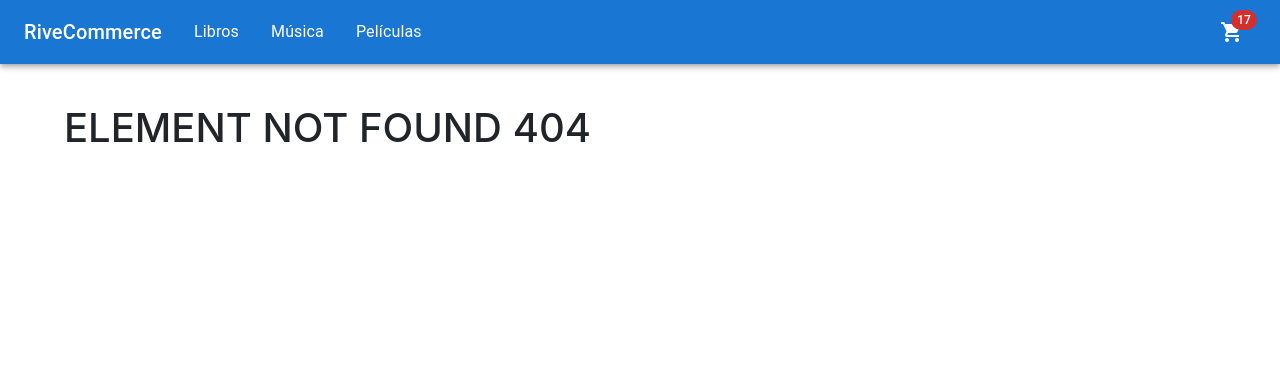
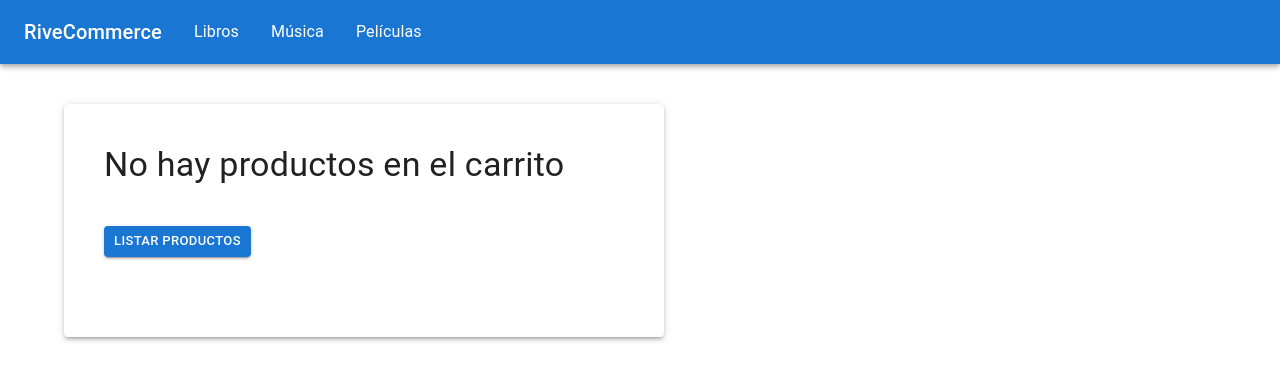
Before and after one commit to NicoRivella/ecommerceReactJS, a React (Create React App) app in the folder rivecomerce/: page /cart in a window 1280 px wide. Before the commit this address had no page. Shown: the top 380 px of the page. Built offline with nearby package versions, Linux system fonts and the light colour scheme.

Commit message:
CartView

```diff
--- a/rivecomerce/src/App.js
+++ b/rivecomerce/src/App.js
@@ -5,6 +5,7 @@ import Container from '@mui/material/Container';
 import { Box } from '@mui/material';
 import { BrowserRouter, Routes, Route} from 'react-router-dom'
 import CartProvider from './context/CartContext'
+import Cart from './components/Cart/Cart';
 
 function App() {
   return (
@@ -19,6 +20,7 @@ function App() {
               <Route path='/' element= {<ItemListContainer/>}/>
               <Route path='/category/:categoryId' element= {<ItemListContainer/>}/>
               <Route path='/detail/:productId' element={<ItemDetailContainer />}/>
+              <Route path='/cart' element= {<Cart/>}/>
               <Route path='*' element= {<h1>ELEMENT NOT FOUND 404</h1>}/>
             </Routes>
           </Container>
--- /dev/null
+++ b/rivecomerce/src/components/Cart/Cart.js
@@ -0,0 +1,117 @@
+
+import { useCart } from "../../context/CartContext"
+import Typography from '@mui/material/Typography';
+import Paper  from '@mui/material/Paper';
+import Box from '@mui/system/Box';
+import Button from '@mui/material/Button';
+import { Link } from 'react-router-dom';
+
+
+const Cart = () => {
+
+    const carrito = useCart()
+
+    //console.log(carrito)
+    let total = 0
+    carrito.cart.forEach(producto => {total = producto.quantity * producto.price + total})
+    //console.log(subtotal)
+    if(carrito.cart.length === 0) {
+        return (
+            <Paper elevation={3} sx={{
+                marginTop: 5,
+                width: 600,
+                padding: 5,
+              }}>
+                <Box sx={{
+                    marginBottom: 5
+                }}>
+                    <Typography variant='h4'>
+                        No hay productos en el carrito
+                    </Typography>
+                </Box>
+                <Box sx={{
+                    marginBottom: 5
+                }}>
+                    <Button size="small" variant="contained"><Link style={{textDecoration:"none", color:"white"}} to={'/'}> Listar Productos </Link></Button>
+                </Box>
+
+            </Paper>
+        )
+    }
+
+    return (
+        <Paper elevation={3} sx={{
+            marginTop: 5,
+            width: 600,
+            padding: 5,
+          }}>
+            <Box sx={{
+                marginBottom: 5
+            }}>
+                <Typography variant='h3'>
+                    Carrito de compras
+                </Typography>
+            </Box>
+            {
+                    carrito.cart.map(prod =>
+                        <Box sx={{
+                            marginTop: 3,
+                            marginBottom: 3,
+                            }}>
+                            <Typography variant='h6'>
+                                {prod.title}
+                            </Typography>
+                            <Typography>
+                                {prod.quantity} unidades
+                            </Typography>
+                            <Typography>
+                                Precio Unitario: ${prod.price}
+                            </Typography>
+                            <Typography>
+                                Subtotal:${prod.price  * prod.quantity}
+                            </Typography>
+                            <Button size="small" variant="contained" onClick={() => carrito.removeItem(prod.id)}> Eliminar</Button>
+                        </Box>
+                    )
+             }
+            <Box sx={{
+                marginBottom: 5
+            }}>
+                <Typography variant='h4'>
+                    Total: ${total}
+                </Typography>
+            </Box>
+        </Paper>
+    )
+}
+
+
+/*
+    <Paper elevation={3} sx={{
+        marginTop: 5,
+        width: 600,
+        padding: 5,
+      }}>
+        <Box sx={{
+            marginBottom: 5
+            }}>
+            <Typography variant='h4'>
+               {title}
+            </Typography>
+        </Box>
+        <img src={pictureUrl} alt="" height='125'></img>
+        <Box sx={{
+            marginTop: 3,
+            marginBottom: 3,
+            }}>
+            <Typography variant='h4'>
+                ${price}
+            </Typography>
+        </Box>
+        <Button size="small" variant="contained"><Link style={{textDecoration:"none", color:"white"}} to={`/detail/${id}`}> Ver Detalle </Link></Button>
+
+    </Paper>
+
+
+*/
+export default Cart
--- a/rivecomerce/src/components/CartWidget/CartWidget.js
+++ b/rivecomerce/src/components/CartWidget/CartWidget.js
@@ -2,21 +2,30 @@ import Box from '@mui/material/Box';
 import IconButton from '@mui/material/IconButton';
 import Badge from '@mui/material/Badge';
 import ShoppingCartIcon from "@material-ui/icons/ShoppingCart";
+import { useCart } from '../../context/CartContext'
+import { Link } from 'react-router-dom';
 
 const CartWidget = (props) => {
+    const  cartC = useCart();
+    const cantidad = cartC.getQuantity();
+    //console.log(cantidad);
+
+    if (cantidad > 0) {
       return (
         <Box sx={{ display: { xs: 'none', md: 'flex' } }}>
+          <Link style={{textDecoration:"none", color:"white"}} to='/cart'>
             <IconButton
               size="large"
               aria-label="show 17 new notifications"
               color="inherit"
             >
-          <Badge badgeContent={17} color="error">
+              <Badge badgeContent={cantidad} color="error">
                 <ShoppingCartIcon />
               </Badge>
             </IconButton>
+          </Link>
         </Box>
-    )
+      )} else {return null};
 }
 
 export default CartWidget
```
Lines whose indentation alone changed are shown as unchanged.
